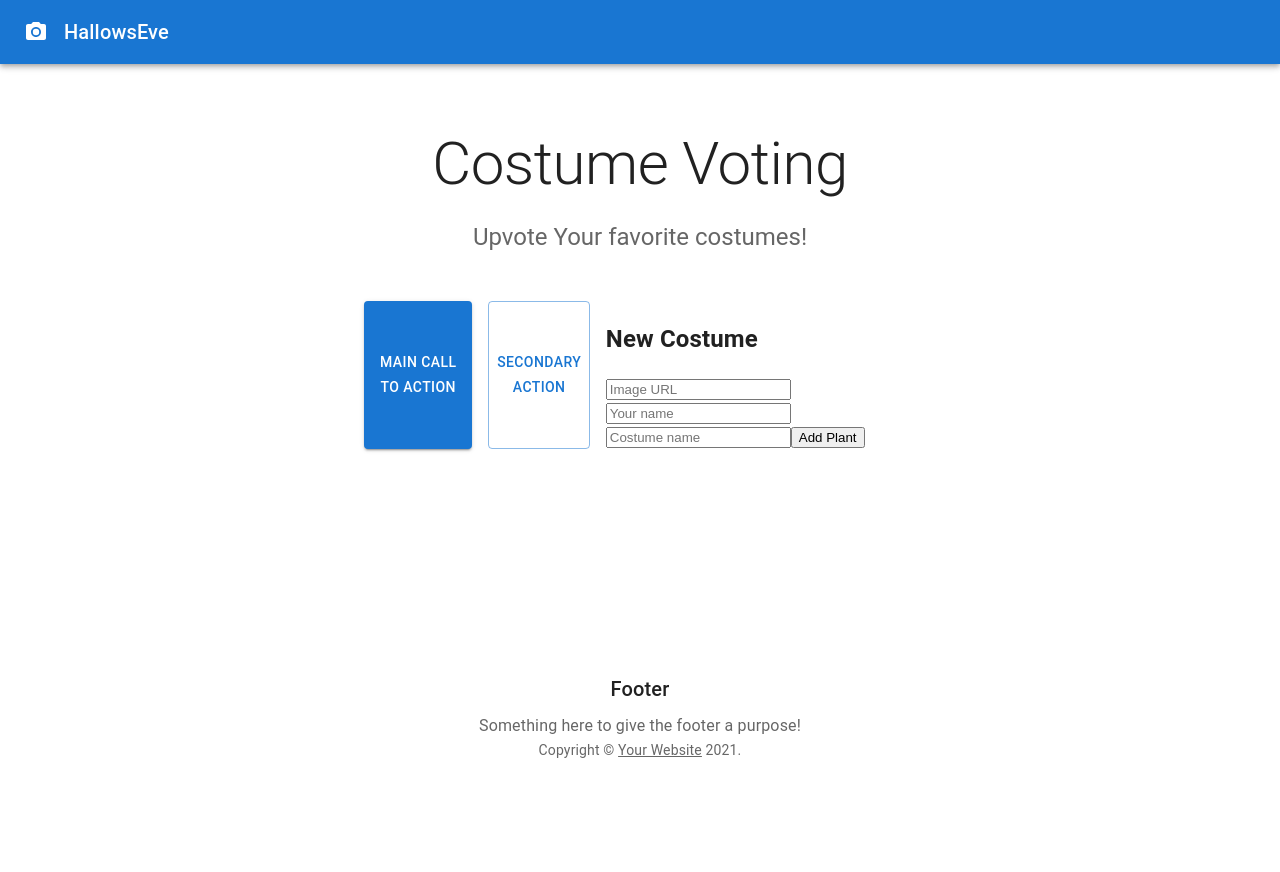
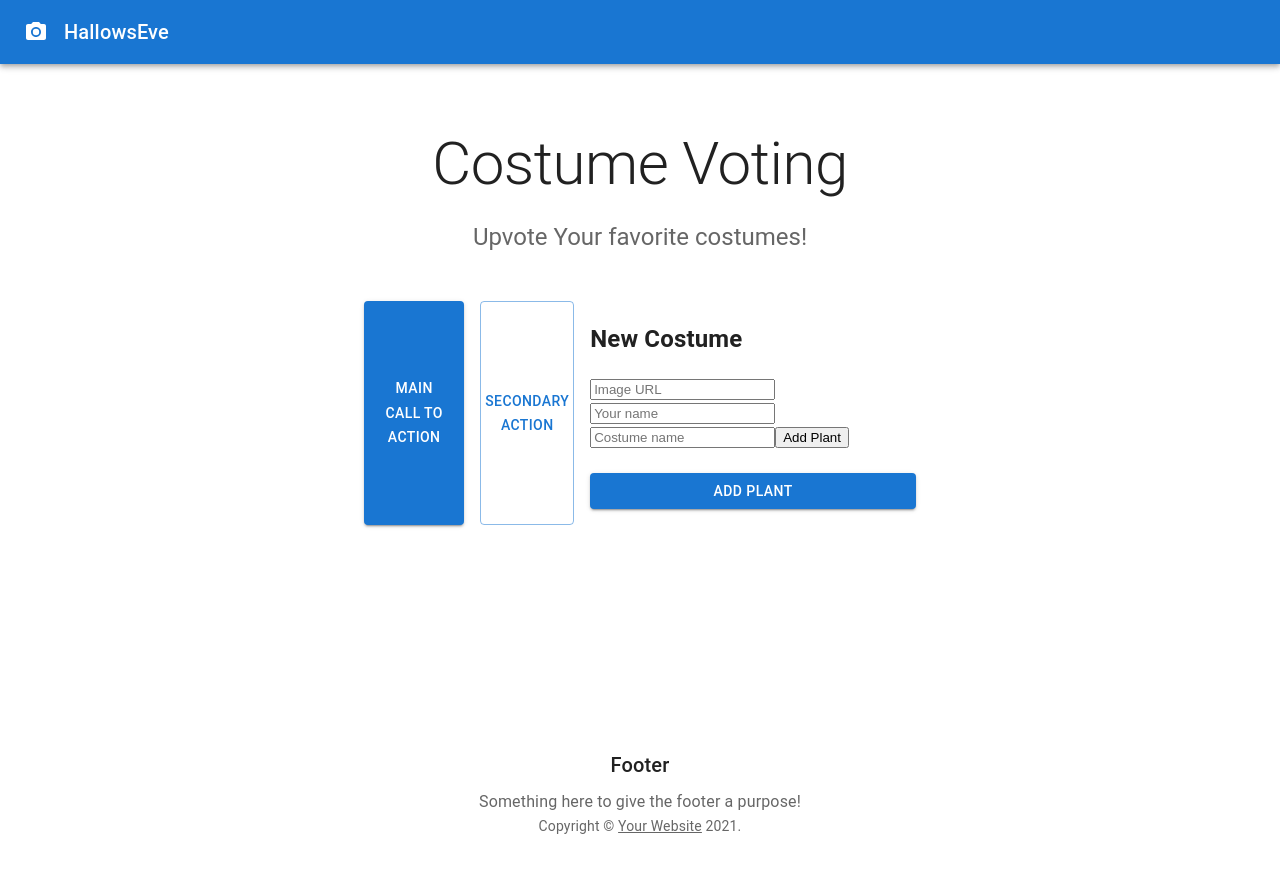
Before and after one commit to QuinnLonergan/project-practice, a React (Create React App) app in the folder client/: page / in a window 1280 px wide. Shown: the top 872 px of the page. Before the commit the page ends 808 px from the top, so only its background shows below. Built offline with nearby package versions, Linux system fonts and the light colour scheme; no server answers.

Commit message:
button updated

```diff
--- a/client/src/NewCostumeForm.js
+++ b/client/src/NewCostumeForm.js
@@ -1,4 +1,13 @@
-import React, {useState} from "react";
+import React, { useState } from "react";
+import Avatar from '@mui/material/Avatar';
+import Button from '@mui/material/Button';
+import CssBaseline from '@mui/material/CssBaseline';
+import TextField from '@mui/material/TextField';
+import Box from '@mui/material/Box';
+import LockOutlinedIcon from '@mui/icons-material/LockOutlined';
+import Typography from '@mui/material/Typography';
+import Container from '@mui/material/Container';
+import { createTheme, ThemeProvider } from '@mui/material/styles';
 
 function NewPlantForm({addCostume}) {
   const [formData, setFormData] = useState({
@@ -47,7 +56,70 @@
           value={formData.costume}
           onChange={handleChange}/>
         <button type="submit" onClick={handleSubmit}>Add Plant</button>
+        <Button
+              type="submit"
+              fullWidth
+              variant="contained"
+              sx={{ mt: 3, mb: 2 }}
+              onClick={handleSubmit}
+            >
+              Add Plant
+        </Button>
       </form>
+      {/* <Container component="main" maxWidth="xs">
+        <CssBaseline />
+        <Box
+          sx={{
+            marginTop: 8,
+            display: 'flex',
+            flexDirection: 'column',
+            alignItems: 'center',
+          }}
+        >
+          <Avatar sx={{ m: 1, bgcolor: 'secondary.main' }}>
+            <LockOutlinedIcon />
+          </Avatar>
+          <Typography component="h1" variant="h5">
+            Sign in
+          </Typography>
+          <Box component="form" onSubmit={handleSubmit} noValidate sx={{ mt: 1 }}>
+            <TextField
+              value={username}
+              onChange={(e) => setUsername(e.target.value)}
+              margin="normal"
+              required
+              fullWidth
+              id="username"
+              label="Username"
+              name="username"
+              autoComplete="username"
+              autoFocus
+            />
+            <TextField
+              value={password}
+              onChange={(e) => setPassword(e.target.value)}
+              margin="normal"
+              required
+              fullWidth
+              helperText={errors}
+              name="password"
+              label="Password"
+              type="password"
+              id="password"
+              autoComplete="current-password"
+            />
+            <Button
+              type="submit"
+              fullWidth
+              variant="contained"
+              sx={{ mt: 3, mb: 2 }}
+            >
+              Sign In
+            </Button>
+
+          </Box>
+        </Box>
+      </Container> */}
     </div>
   );
 }
```
